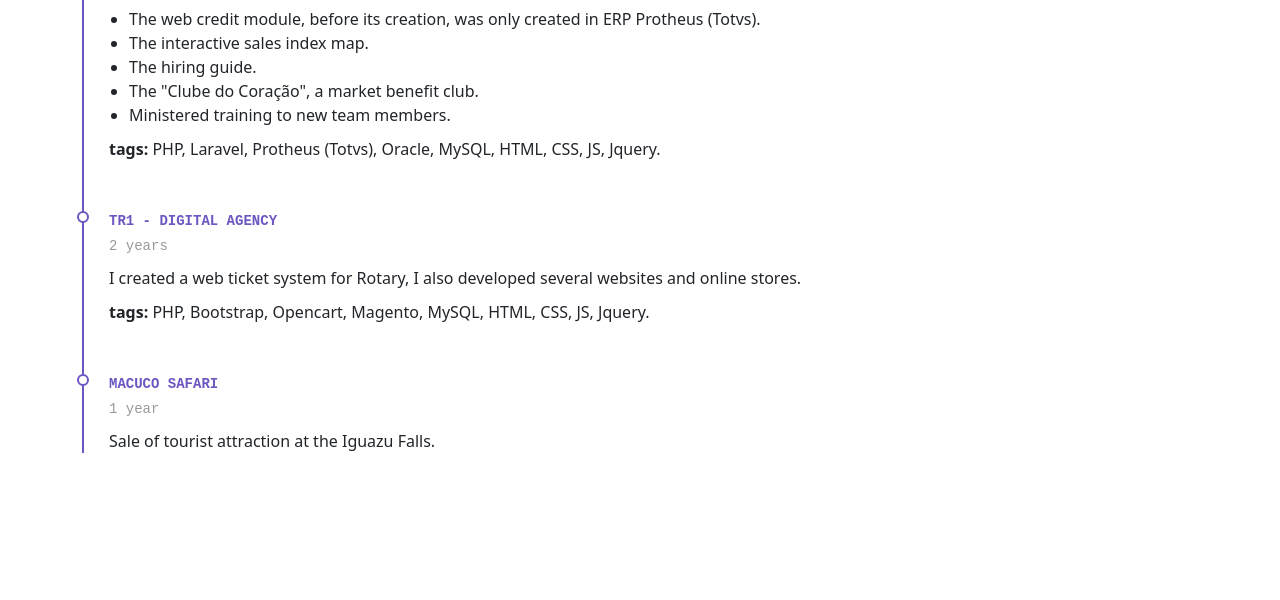
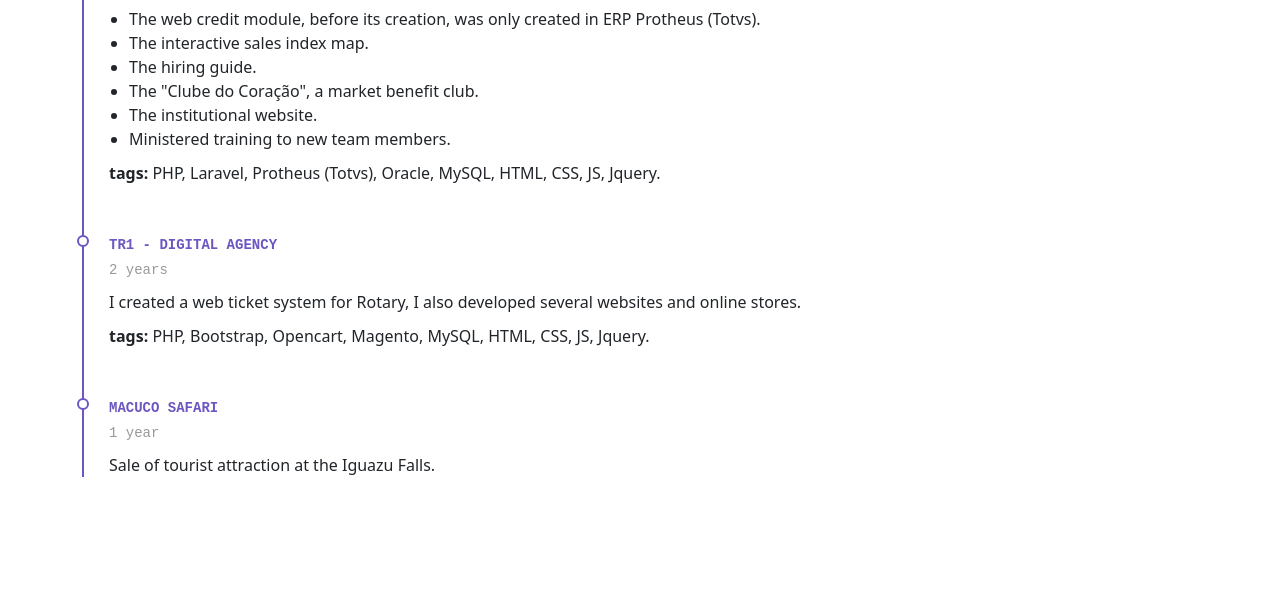
Before and after one commit to luizsett7/portfolio, a website: page index.html in a window 1280 px wide. Shown: the part 1470-2070 px from the top of the page. Drawn offline with nearby package versions, Linux system fonts and the light colour scheme.

Commit message:
employment description changed

```diff
--- a/index.html
+++ b/index.html
@@ -134,6 +134,7 @@
                   <li>The interactive sales index map.</li>
                   <li>The hiring guide.</li>
                   <li>The "Clube do Coração", a market benefit club.</li>
+                  <li>The institutional website.</li>
                   <li>Ministered training to new team members.</li>
                 </ul>
               </p>
```
